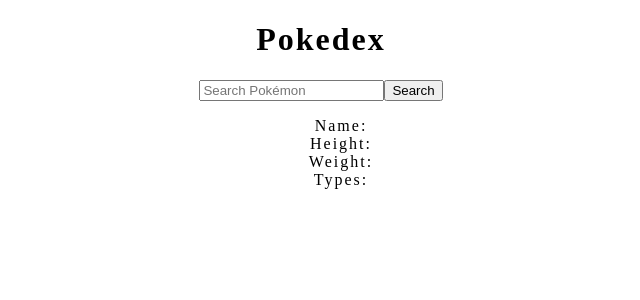
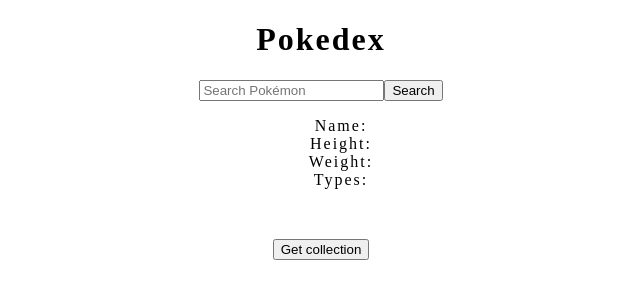
Before and after one commit to Jino1211/pokedex, a React (Create React App) app in the folder client/: page / in a window 1280 px wide. Shown: the top 300 px of the page, without its empty margins (319-959 px from the left). Built offline with nearby package versions, Linux system fonts and the light colour scheme; a web font is replaced by a local one.

Commit message:
added GET by collection to client

```diff
--- a/client/src/components/PokemonCollection.js
+++ b/client/src/components/PokemonCollection.js
@@ -1,9 +1,26 @@
 import React from "react";
 import CollectionItem from "./CollectionItem";
 
-export default function PokemonCollection({ collection }) {
-  const temp = collection[0] ? collection[0] : [];
-  return temp.map((itemCollection, i) => (
-    <CollectionItem key={`collectionItem-${i}`} pokemonName={itemCollection} />
-  ));
+export default function PokemonCollection({ collection, getCollection }) {
+  console.log(collection.data);
+  const temp =
+    collection.data === undefined
+      ? []
+      : collection.data === "Empty collection"
+      ? []
+      : collection.data;
+  console.log(temp);
+  return (
+    <>
+      {temp.map((itemCollection, i) => (
+        <CollectionItem
+          key={`collectionItem-${i}`}
+          pokemonName={itemCollection}
+        />
+      ))}
+      <button className="get-collection-btn" onClick={getCollection}>
+        Get collection
+      </button>
+    </>
+  );
 }
--- a/client/src/components/SearchArea.js
+++ b/client/src/components/SearchArea.js
@@ -73,7 +73,7 @@
   };
 
   //API post request to add pokemon to collection
-  const [collection, setCollection] = useState([]);
+  const [collection, setCollection] = useState("Empty collection");
   const addToCollection = async () => {
     if (btnText === "catch") {
       await axios.post(`${URL}/collection/catch`, pokemon);
@@ -84,6 +84,12 @@
       pokemon.data.caught = false;
       setBtnText("catch");
     }
+  };
+
+  const getCollection = () => {
+    axios.get(`${URL}/collection`).then((res) => {
+      setCollection(res);
+    });
   };
 
   return (
@@ -121,7 +127,10 @@
             ))
           : ""}
       </ul>
-      <PokemonCollection collection={collection} />
+      <PokemonCollection
+        collection={collection}
+        getCollection={getCollection}
+      />
     </div>
   );
 }
```
